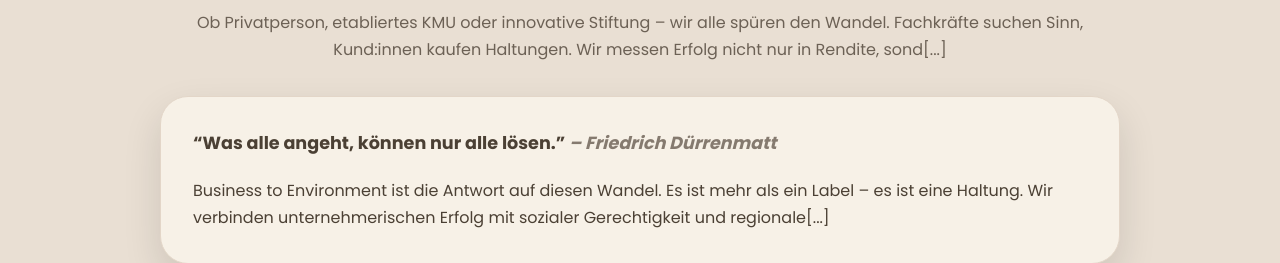
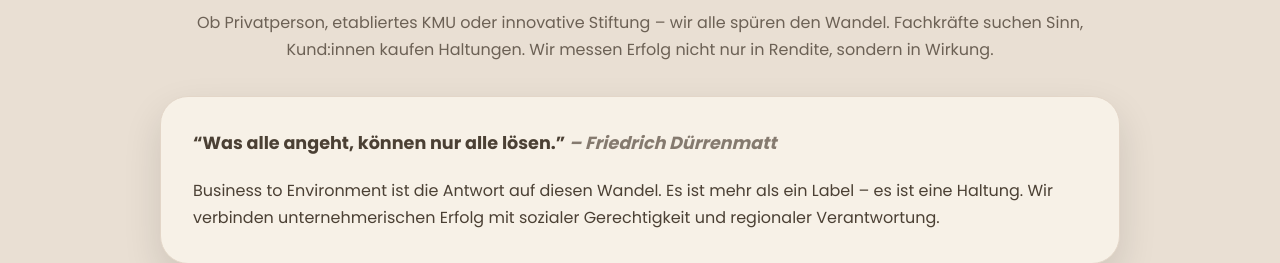
Before and after one commit to HIP-B2E/Onepager, a plain HTML site: page index.html in a window 1280 px wide. Shown: the part 720-983 px from the top of the page. Drawn offline with Linux system fonts and the light colour scheme.

Commit message:
Update index.html

```diff
--- a/index.html
+++ b/index.html
@@ -100,11 +100,11 @@
     <section class="section section--sand" id="mission">
       <div class="section__title">
         <h2>Wirtschaft wirken lassen.</h2>
-        <p>Ob Privatperson, etabliertes KMU oder innovative Stiftung – wir alle spüren den Wandel. Fachkräfte suchen Sinn, Kund:innen kaufen Haltungen. Wir messen Erfolg nicht nur in Rendite, sond[...]
+        <p>Ob Privatperson, etabliertes KMU oder innovative Stiftung – wir alle spüren den Wandel. Fachkräfte suchen Sinn, Kund:innen kaufen Haltungen. Wir messen Erfolg nicht nur in Rendite, sondern in Wirkung.
       </div>
       <div class="narrative">
         <p class="narrative__quote">“Was alle angeht, können nur alle lösen.” <span class="duerr">– Friedrich Dürrenmatt</span></p>
-        <p>Business to Environment ist die Antwort auf diesen Wandel. Es ist mehr als ein Label – es ist eine Haltung. Wir verbinden unternehmerischen Erfolg mit sozialer Gerechtigkeit und regionale[...]
+        <p>Business to Environment ist die Antwort auf diesen Wandel. Es ist mehr als ein Label – es ist eine Haltung. Wir verbinden unternehmerischen Erfolg mit sozialer Gerechtigkeit und regionaler Verantwortung.
       </div>
     </section>
 
```
